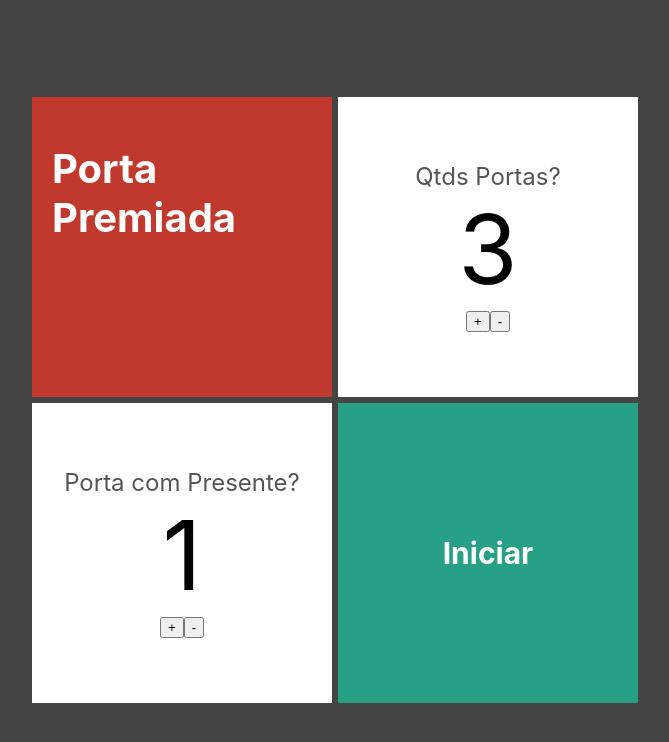
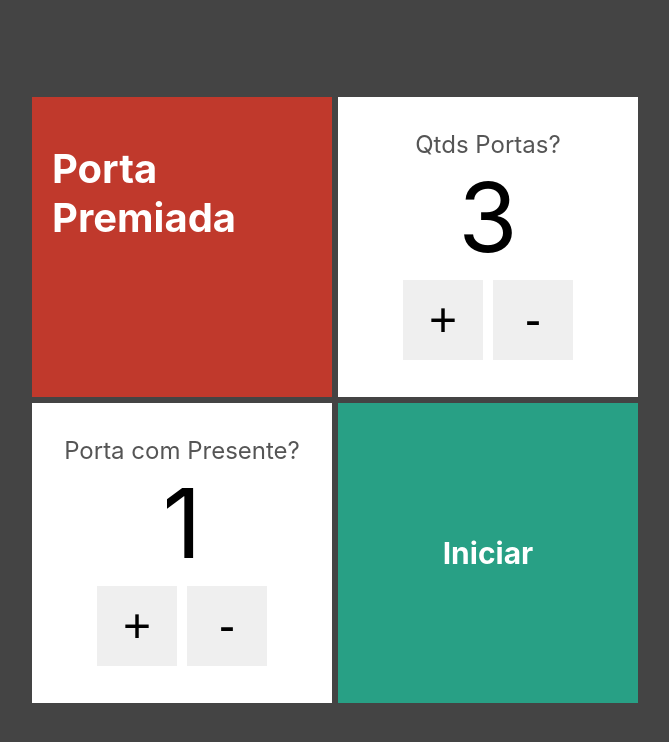
Before and after one commit to cleuber-andrade/award-winning-doors, a Next.js app: page / in a window 1280 px wide. Shown: the top 742 px of the page, without its empty margins (305-974 px from the left). Built offline with nearby package versions, Linux system fonts and the light colour scheme.

Commit message:
Update EntradaNumerica.module.css

```diff
--- a/styles/EntradaNumerica.module.css
+++ b/styles/EntradaNumerica.module.css
@@ -15,3 +15,18 @@
 .value{
   font-size: 6rem;
 }
+
+.button{
+  display: flex;
+}
+
+.btn{
+  display: flex;
+  justify-content: center;
+  align-items: center;
+  font-size: 3rem;
+  height: 80px;
+  width: 80px;
+  margin: 5px;
+  border: none;
+}
```
